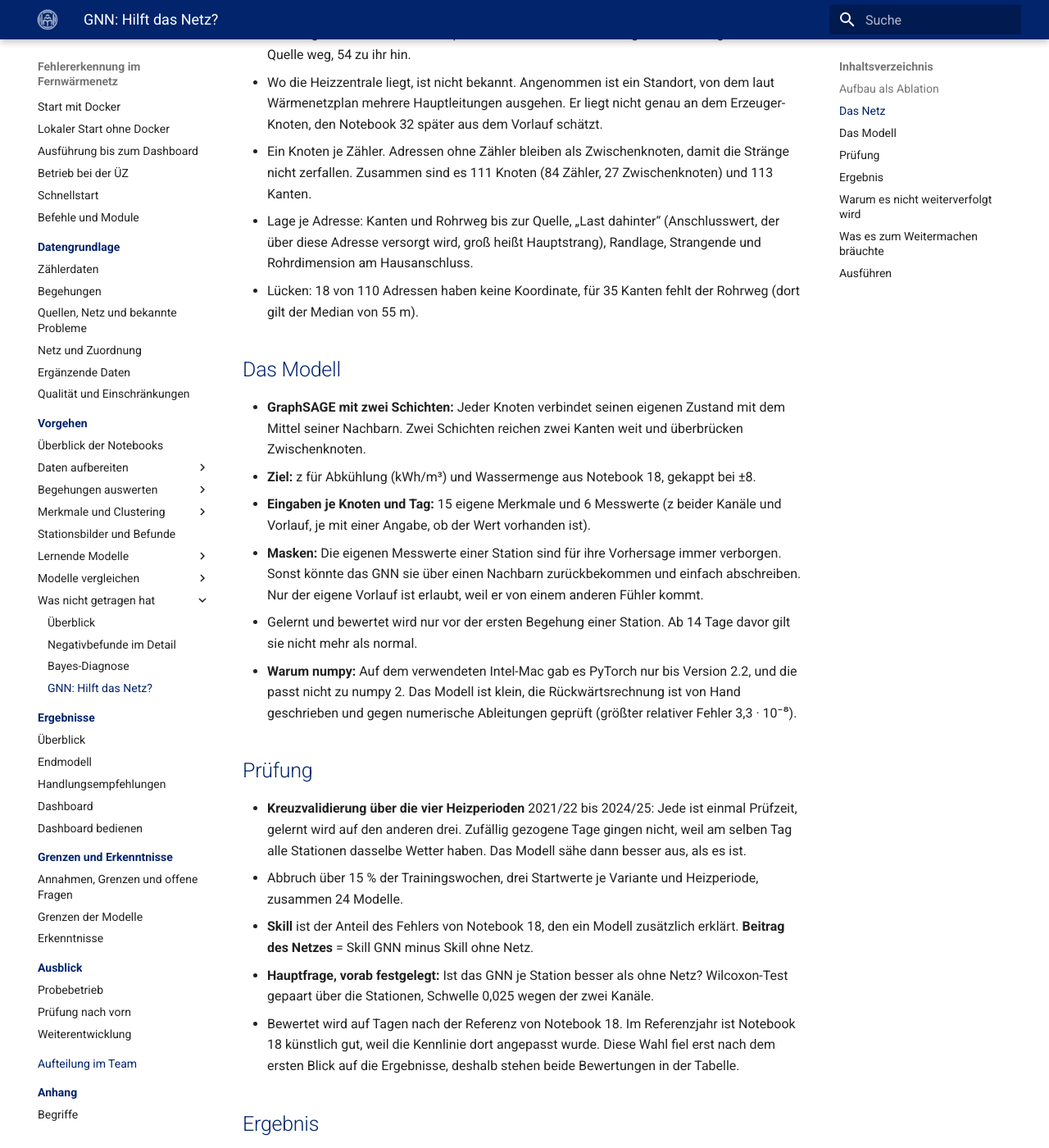
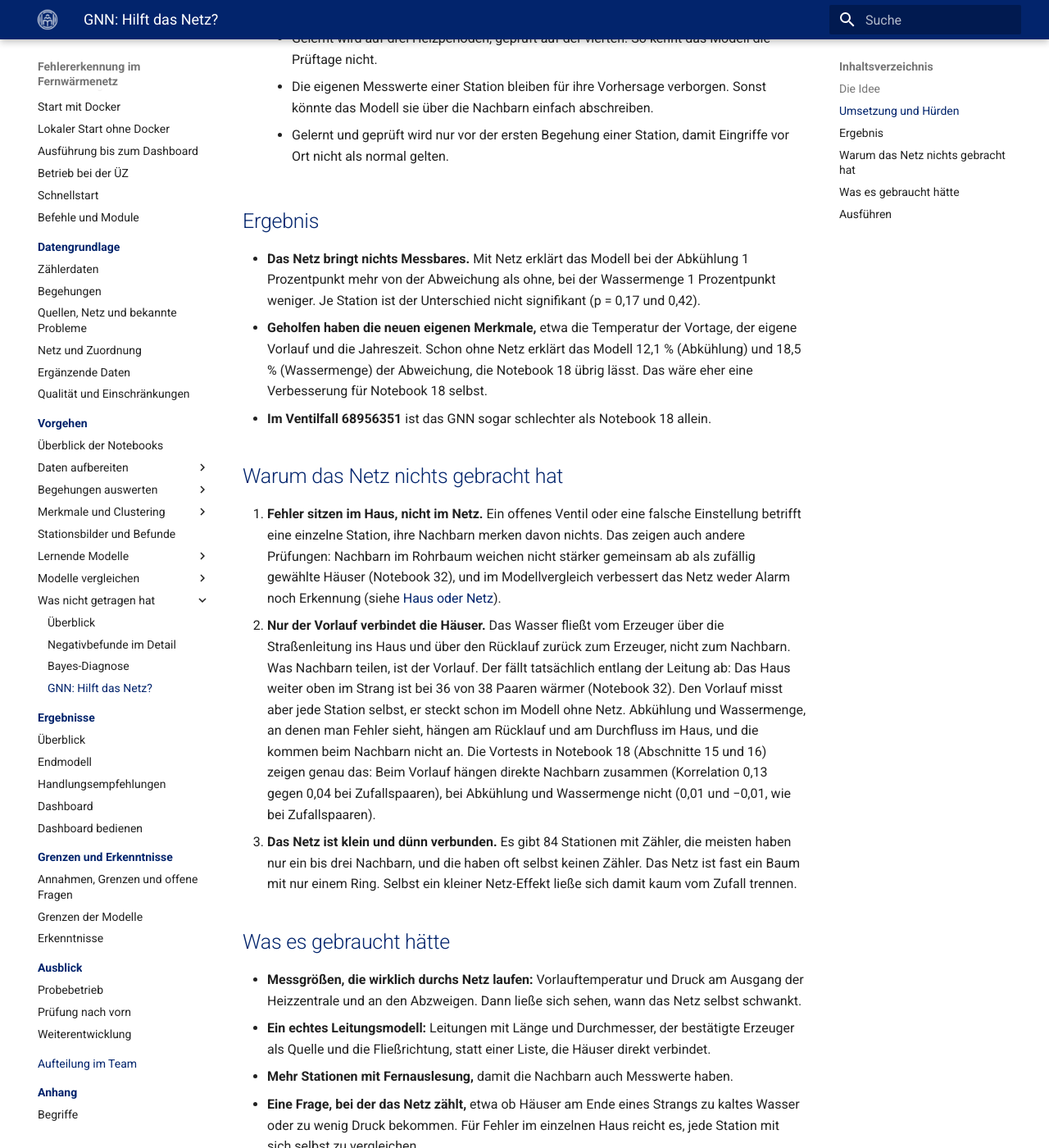
Before and after one commit to ivelinayna/projektseminar, an MkDocs documentation site: the page built from docs/nicht_getragen/gnn.md, in a window 1280 px wide and 1400 px high, scrolled down 1057 px. Shown: the whole window at 82% size. Built offline with MkDocs 1.6.1 and Material for MkDocs 9.7.7, drawn with Linux system fonts in a browser that asks for light colours; some of the changed text lies outside the part shown.

Commit message:
Notebook 18: Abschnitte 15 und 16 (Vortests fürs GNN) aus der Arbeitsfassung, GNN-Seite neu gegliedert
- Notebook 18: Abschnitt 15 (weichen Nachbarn im Netz gemeinsam ab?) und 16 (Vorlauf und Lage im Netz) vor der Zusammenfassung ergänzt, ausgeführt, Ergebnisse eingetragen; Ivelinas Zellen unverändert
- docs/nicht_getragen/gnn.md: kürzer gegliedert (Idee, Umsetzung, Ergebnis, Gründe, was fehlt), bestätigter Erzeuger aus Notebook 32, Verweis auf die Vortests
- mkdocs.yml: Anführungszeichen in der Navigation entfernt

```diff
--- a/docs/nicht_getragen/gnn.md
+++ b/docs/nicht_getragen/gnn.md
@@ -1,120 +1,80 @@
 # GNN: Hilft das Netz?
 
-**Notebook 39:** `notebooks/weitere_versuche/39_gnn.ipynb` · **Code:** im Notebook (numpy, ohne PyTorch und ohne
-`src/`)
+**Notebook 39:** `notebooks/weitere_versuche/39_gnn.ipynb`
 
-Das Normalverhaltensmodell aus Notebook 18 lernt für jede Station eine eigene Kennlinie gegen die Außentemperatur. Für
-jeden Heiztag sagt es, was normal wäre, und meldet die Abweichung z in Streuungen. Jede Station steht dort für sich.
-Dieses Notebook fragt:
+## Die Idee
 
-> Wird die Erwartung besser, wenn ein Modell auch die Nachbarn im Leitungsnetz kennt, und zwar wegen des Netzes?
+Das Normalverhaltensmodell (Notebook 18) lernt für jede Station, wie viel Wasser sie bei welcher Außentemperatur
+normalerweise braucht und wie stark sie es abkühlt. Weicht ein Tag davon ab, kann das ein Fehler in der Station sein.
+Es kann aber auch von außen kommen, zum Beispiel vom Netz: Der Vorlauf kommt kälter an, oder ein Strang zieht gerade
+viel Wärme.
 
-Ein **GNN** (Graph Neural Network) ist ein neuronales Netz, das auf einem Graphen rechnet: Jeder Knoten mischt seine
-eigenen Werte mit denen seiner Nachbarn. Was das GNN an z erklären kann, käme von außen (Netz, Wetter, Vorlauf) und
-wäre kein Fehler der Station.
+Alle Stationen hängen am selben Leitungsnetz. Kommt ein Teil der Abweichung vom Netz, müssten ihn die Nachbarn auch
+sehen. Ein **GNN** (Graph Neural Network) ist ein neuronales Netz, das genau dafür gebaut ist: Es rechnet auf dem
+Leitungsnetz und liest für jede Station die Messwerte ihrer Nachbarn mit. Die Idee war, damit den Teil der Abweichung
+herauszurechnen, der vom Netz kommt. Übrig bliebe, was wirklich in der Station passiert, also ein saubereres
+Fehlersignal.
 
-Erwartet war wenig Gewinn: Schon in Notebook 18 (Abschnitt 15) weichen Nachbarn nicht gemeinsam ab. Hier wird das mit
-einem echten Modell statt mit Korrelationen geprüft.
+## Umsetzung und Hürden
 
-## Aufbau als Ablation
-
-| Modell | Was es weiß |
-|---|---|
-| Notebook 18 allein | Kennlinie der Station gegen die Tagesmitteltemperatur |
-| ohne Netz (MLP) | dazu Temperatur der zwei Vortage, Wochenende, Jahreszeit, eigener Vorlauf und die Lage im Netz als feste Zahlen |
-| GNN (GraphSAGE) | dazu die Messwerte der Nachbarn vom selben Tag, über bis zu zwei Kanten |
-
-„Ohne Netz“ und „GNN“ sind dasselbe Modell, einmal ohne und einmal mit Kanten. Der Unterschied zwischen beiden ist
-genau der Beitrag des Netzes.
-
-## Das Netz
-
-- Die Kanten kommen aus `Nodes_Edges.ods` (über die Netztabellen aus Notebook 31), ohne Richtung. Die Pfeile in der
-  Datei passen zu keiner Quelle: 51 zeigen von der angenommenen Quelle weg, 54 zu ihr hin.
-- Wo die Heizzentrale liegt, ist nicht bekannt. Angenommen ist ein Standort, von dem laut Wärmenetzplan mehrere
-  Hauptleitungen ausgehen. Er liegt nicht genau an dem Erzeuger-Knoten, den Notebook 32 später aus dem Vorlauf
-  schätzt.
-- Ein Knoten je Zähler. Adressen ohne Zähler bleiben als Zwischenknoten, damit die Stränge nicht zerfallen. Zusammen
-  sind es 111 Knoten (84 Zähler, 27 Zwischenknoten) und 113 Kanten.
-- Lage je Adresse: Kanten und Rohrweg bis zur Quelle, „Last dahinter“ (Anschlusswert, der über diese Adresse versorgt
-  wird, groß heißt Hauptstrang), Randlage, Strangende und Rohrdimension am Hausanschluss.
-- Lücken: 18 von 110 Adressen haben keine Koordinate, für 35 Kanten fehlt der Rohrweg (dort gilt der Median von
-  55 m).
-
-## Das Modell
-
-- **GraphSAGE mit zwei Schichten:** Jeder Knoten verbindet seinen eigenen Zustand mit dem Mittel seiner Nachbarn.
-  Zwei Schichten reichen zwei Kanten weit und überbrücken Zwischenknoten.
-- **Ziel:** z für Abkühlung (kWh/m³) und Wassermenge aus Notebook 18, gekappt bei ±8.
-- **Eingaben je Knoten und Tag:** 15 eigene Merkmale und 6 Messwerte (z beider Kanäle und Vorlauf, je mit einer
-  Angabe, ob der Wert vorhanden ist).
-- **Masken:** Die eigenen Messwerte einer Station sind für ihre Vorhersage immer verborgen. Sonst könnte das GNN sie
-  über einen Nachbarn zurückbekommen und einfach abschreiben. Nur der eigene Vorlauf ist erlaubt, weil er von einem
-  anderen Fühler kommt.
-- Gelernt und bewertet wird nur vor der ersten Begehung einer Station. Ab 14 Tage davor gilt sie nicht mehr als
-  normal.
-- **Warum numpy:** Auf dem verwendeten Intel-Mac gab es PyTorch nur bis Version 2.2, und die passt nicht zu numpy 2.
-  Das Modell ist klein, die Rückwärtsrechnung ist von Hand geschrieben und gegen numerische Ableitungen geprüft
-  (größter relativer Fehler 3,3 · 10⁻⁸).
-
-## Prüfung
-
-- **Kreuzvalidierung über die vier Heizperioden** 2021/22 bis 2024/25: Jede ist einmal Prüfzeit, gelernt wird auf den
-  anderen drei. Zufällig gezogene Tage gingen nicht, weil am selben Tag alle Stationen dasselbe Wetter haben. Das
-  Modell sähe dann besser aus, als es ist.
-- Abbruch über 15 % der Trainingswochen, drei Startwerte je Variante und Heizperiode, zusammen 24 Modelle.
-- **Skill** ist der Anteil des Fehlers von Notebook 18, den ein Modell zusätzlich erklärt. **Beitrag des Netzes** =
-  Skill GNN minus Skill ohne Netz.
-- **Hauptfrage, vorab festgelegt:** Ist das GNN je Station besser als ohne Netz? Wilcoxon-Test gepaart über die
-  Stationen, Schwelle 0,025 wegen der zwei Kanäle.
-- Bewertet wird auf Tagen nach der Referenz von Notebook 18. Im Referenzjahr ist Notebook 18 künstlich gut, weil die
-  Kennlinie dort angepasst wurde. Diese Wahl fiel erst nach dem ersten Blick auf die Ergebnisse, deshalb stehen
-  beide Bewertungen in der Tabelle.
+- **Das Netz zusammensetzen.** Welche Station neben welcher hängt, steht in der Kantendatei der ÜZ
+  (`Nodes_Edges.ods`). Sie verbindet Häuser direkt miteinander, nicht über die echten Leitungen. Ihre Pfeile passen zu
+  keiner einzelnen Quelle, was sie bedeuten, ist unklar. Das GNN nutzt die Verbindungen deshalb ohne Richtung.
+- **Lücken im Netz.** 27 von 111 Knoten haben keinen Zähler, etwa Abzweige, Schächte oder Häuser ohne Fernauslesung.
+  Sie bleiben als leere Zwischenstücke drin, damit die Stränge nicht zerfallen. 18 Adressen haben keine Koordinate,
+  35 Verbindungen keine Rohrlänge.
+- **Die Einspeisung.** Das Notebook setzt die Quelle auf einen Punkt aus dem Wärmenetzplan. Parallel dazu hat die ÜZ
+  bestätigt, welcher Knoten der Erzeuger ist (Notebook 32). Der Punkt im GNN liegt rund 50 m daneben, der bestätigte
+  Knoten wurde nicht mehr eingebaut.
+- **Kein fertiges Werkzeug.** Für den verwendeten Intel-Mac gab es keine passende PyTorch-Version. Das Modell ist
+  deshalb von Hand in numpy geschrieben, sein Rechenweg ist gegen Zahlenableitungen geprüft.
+- **Ehrlich prüfen.**
+    - Dasselbe Modell läuft einmal mit und einmal ohne Netz. Der Unterschied ist genau der Beitrag des Netzes.
+    - Gelernt wird auf drei Heizperioden, geprüft auf der vierten. So kennt das Modell die Prüftage nicht.
+    - Die eigenen Messwerte einer Station bleiben für ihre Vorhersage verborgen. Sonst könnte das Modell sie über die
+      Nachbarn einfach abschreiben.
+    - Gelernt und geprüft wird nur vor der ersten Begehung einer Station, damit Eingriffe vor Ort nicht als normal
+      gelten.
 
 ## Ergebnis
 
-| Bewertung | Kanal | ohne Netz | GNN | Beitrag des Netzes |
-|---|---|---|---|---|
-| nach der Referenz (59 Stationen) | Abkühlung | 0,121 | 0,131 | +0,010 |
-| | Wassermenge | 0,185 | 0,176 | −0,009 |
-| alle Tage vor der Begehung (80 Stationen) | Abkühlung | −0,083 | −0,017 | +0,066 |
-| | Wassermenge | −0,051 | 0,011 | +0,062 |
+- **Das Netz bringt nichts Messbares.** Mit Netz erklärt das Modell bei der Abkühlung 1 Prozentpunkt mehr von der
+  Abweichung als ohne, bei der Wassermenge 1 Prozentpunkt weniger. Je Station ist der Unterschied nicht signifikant
+  (p = 0,17 und 0,42).
+- **Geholfen haben die neuen eigenen Merkmale,** etwa die Temperatur der Vortage, der eigene Vorlauf und die
+  Jahreszeit. Schon ohne Netz erklärt das Modell 12,1 % (Abkühlung) und 18,5 % (Wassermenge) der Abweichung, die
+  Notebook 18 übrig lässt. Das wäre eher eine Verbesserung für Notebook 18 selbst.
+- **Im Ventilfall 68956351** ist das GNN sogar schlechter als Notebook 18 allein.
 
-- **Das Netz bringt keinen messbaren Gewinn.** Je Station (58) ist das GNN zwar bei 60 % bzw. 62 % besser als ohne
-  Netz, aber nicht signifikant (p = 0,172 und 0,423).
-- Je Heizperiode wechselt die Reihenfolge: 2023/24 liegt das Modell ohne Netz vorn, 2022/23 und 2024/25 das GNN.
-- Auf allen Tagen vor der Begehung liegt das GNN etwas vor dem Modell ohne Netz. Beide sind dort aber nicht besser als
-  Notebook 18 allein.
-- **Die neuen eigenen Merkmale helfen:** Ohne Netz erklärt das Modell nach der Referenz 12 % (Abkühlung) und 19 %
-  (Wassermenge) des Fehlers von Notebook 18. Ein fester Versatz je Station schafft nur 5 % und −1 %. Welche Merkmale
-  das tragen (Vortage, Vorlauf, Jahreszeit), ist offen.
-- **Ventilfall 68956351:** Vor der Begehung ist das GNN schlechter als Notebook 18 allein, mit einem mittleren Fehler
-  von 0,77 gegen 0,53 (Abkühlung) und 1,62 gegen 1,44 (Wassermenge). Ohne Netz liegt es bei 0,55 und 1,25.
-- Der eigene Vorlauf ist kein ganz unabhängiges Signal. Er ist mengengewichtet und hängt damit am eigenen
-  Durchfluss. Für einen Alarm müsste er heraus oder durch den Vorlauf der Nachbarn ersetzt werden.
+## Warum das Netz nichts gebracht hat
 
-## Warum es nicht weiterverfolgt wird
+1. **Fehler sitzen im Haus, nicht im Netz.** Ein offenes Ventil oder eine falsche Einstellung betrifft eine einzelne
+   Station, ihre Nachbarn merken davon nichts. Das zeigen auch andere Prüfungen: Nachbarn im Rohrbaum weichen nicht
+   stärker gemeinsam ab als zufällig gewählte Häuser (Notebook 32), und im Modellvergleich verbessert das Netz weder
+   Alarm noch Erkennung (siehe [Haus oder Netz](../modellvergleich.md#haus-oder-netz)).
+2. **Nur der Vorlauf verbindet die Häuser.** Das Wasser fließt vom Erzeuger über die Straßenleitung ins Haus und über
+   den Rücklauf zurück zum Erzeuger, nicht zum Nachbarn. Was Nachbarn teilen, ist der Vorlauf. Der fällt tatsächlich
+   entlang der Leitung ab: Das Haus weiter oben im Strang ist bei 36 von 38 Paaren wärmer (Notebook 32). Den Vorlauf
+   misst aber jede Station selbst, er steckt schon im Modell ohne Netz. Abkühlung und Wassermenge, an denen man
+   Fehler sieht, hängen am Rücklauf und am Durchfluss im Haus, und die kommen beim Nachbarn nicht an.
+   Die Vortests in Notebook 18 (Abschnitte 15 und 16) zeigen genau das: Beim Vorlauf hängen direkte Nachbarn
+   zusammen (Korrelation 0,13 gegen 0,04 bei Zufallspaaren), bei Abkühlung und Wassermenge nicht (0,01 und −0,01,
+   wie bei Zufallspaaren).
+3. **Das Netz ist klein und dünn verbunden.** Es gibt 84 Stationen mit Zähler, die meisten haben nur ein bis drei
+   Nachbarn, und die haben oft selbst keinen Zähler. Das Netz ist fast ein Baum mit nur einem Ring. Selbst ein kleiner
+   Netz-Effekt ließe sich damit kaum vom Zufall trennen.
 
-- Das Netz erklärt nichts, also lohnt auch kein Alarm (CUSUM) auf den korrigierten Abweichungen.
-- Das Ergebnis passt zu den übrigen Prüfungen des Netzes: Nachbarn weichen nicht gemeinsam ab (Notebook 18,
-  Abschnitt 15, und Notebooks 23 und 24), und im Modellvergleich verbessert das Netz weder Alarm noch Erkennung (siehe
-  [Haus oder Netz](../modellvergleich.md#haus-oder-netz)). Die Fehler sitzen im einzelnen Haus.
-- Nicht ausprobiert, weil es ohne Netz-Effekt nichts bringt oder Daten fehlen: Pfeilrichtung (gerichtetes GNN),
-  Kantengewichte nach Rohrlänge und Dimension, Stundenwerte, PyTorch Geometric und Attention. Abschnitt 10 des
-  Notebooks nennt für jeden Punkt, wann er sich lohnen würde.
+## Was es gebraucht hätte
 
-## Was es zum Weitermachen bräuchte
-
-| Was | Wofür |
-|---|---|
-| Lage der Heizzentrale und der Einspeisepunkte | Rohrweg und „Last dahinter“ genau statt angenommen |
-| Bedeutung der Pfeile in `Nodes_Edges.ods` | gerichtetes GNN: Der Vorlauf fließt nur stromab |
-| Koordinaten der 18 Adressen ohne Position | Rohrweg für die 35 Kanten ohne Länge |
-| Vorlauftemperatur am Ausgang der Heizzentrale | netzweite Schwankungen direkt erklären statt über den Median der Flotte |
-| Rohrdaten je Kante (Dimension, Länge, Baujahr) | Kantengewichte, hydraulischer Widerstand |
+- **Messgrößen, die wirklich durchs Netz laufen:** Vorlauftemperatur und Druck am Ausgang der Heizzentrale und an
+  den Abzweigen. Dann ließe sich sehen, wann das Netz selbst schwankt.
+- **Ein echtes Leitungsmodell:** Leitungen mit Länge und Durchmesser, der bestätigte Erzeuger als Quelle und die
+  Fließrichtung, statt einer Liste, die Häuser direkt verbindet.
+- **Mehr Stationen mit Fernauslesung,** damit die Nachbarn auch Messwerte haben.
+- **Eine Frage, bei der das Netz zählt,** etwa ob Häuser am Ende eines Strangs zu kaltes Wasser oder zu wenig Druck
+  bekommen. Für Fehler im einzelnen Haus reicht es, jede Station mit sich selbst zu vergleichen.
 
 ## Ausführen
 
-- Vorher Notebook 10, 18 und 31 ausführen. Die Netztabellen aus Notebook 31 müssen in `notebooks/` liegen.
-- Laufzeit rund 15 Minuten, fast alles im Training.
-- Es schreibt nur mit `SPEICHERN = True`, dann die Datei `data/processed/gnn_vorhersagen.csv`.
+- Vorher die Notebooks 10, 18 und 31 ausführen. Die Netztabellen aus Notebook 31 müssen in `notebooks/` liegen.
+- Laufzeit rund 15 Minuten. Die technischen Einzelheiten (Merkmale, Masken, Bewertung) stehen im Notebook.
--- a/mkdocs.yml
+++ b/mkdocs.yml
@@ -59,17 +59,17 @@ nav:
           - "Änderungen 3: Rückmeldung der ÜZ": aufbereitung/uez_rueckmeldung.md
       - Begehungen auswerten:
           - Überblick: begehungen/index.md
-          - "Wirkung im 21-Tage-Fenster": begehungen/wirkung.md
-          - "Label aus Messdaten": begehungen/labels.md
-          - "Wintervergleich": begehungen/wintervergleich.md
-          - "Performance": begehungen/performance.md
-          - "Prognose mit ARIMA": begehungen/arima.md
+          - Wirkung im 21-Tage-Fenster: begehungen/wirkung.md
+          - Label aus Messdaten: begehungen/labels.md
+          - Wintervergleich: begehungen/wintervergleich.md
+          - Performance: begehungen/performance.md
+          - Prognose mit ARIMA: begehungen/arima.md
       - Merkmale und Clustering:
           - Überblick: clustering/index.md
-          - "Stationscluster": clustering/stationscluster.md
-          - "Vier Verfahren im Vergleich": clustering/benchmark.md
-          - "Stundencluster und Validierung": clustering/validierung.md
-          - "Tagescluster": clustering/tagescluster.md
+          - Stationscluster: clustering/stationscluster.md
+          - Vier Verfahren im Vergleich: clustering/benchmark.md
+          - Stundencluster und Validierung: clustering/validierung.md
+          - Tagescluster: clustering/tagescluster.md
       - Stationsbilder und Befunde: stationsbilder.md
       # - Anomalien und Monitoring:   # noch leer
       - Lernende Modelle:
```
Also changed, not shown: 1 other file.
